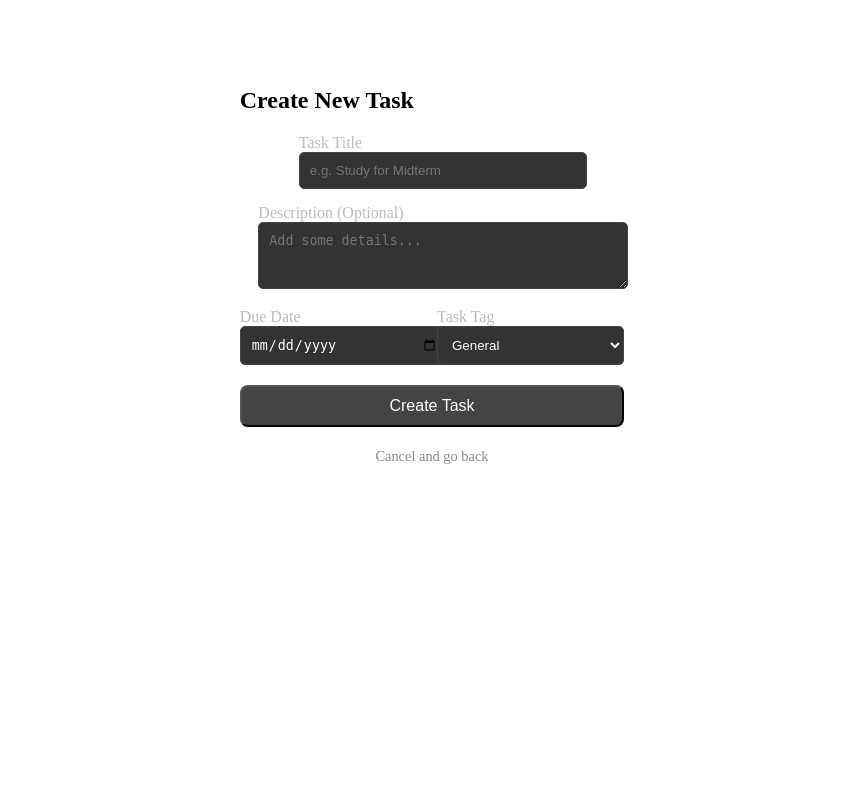
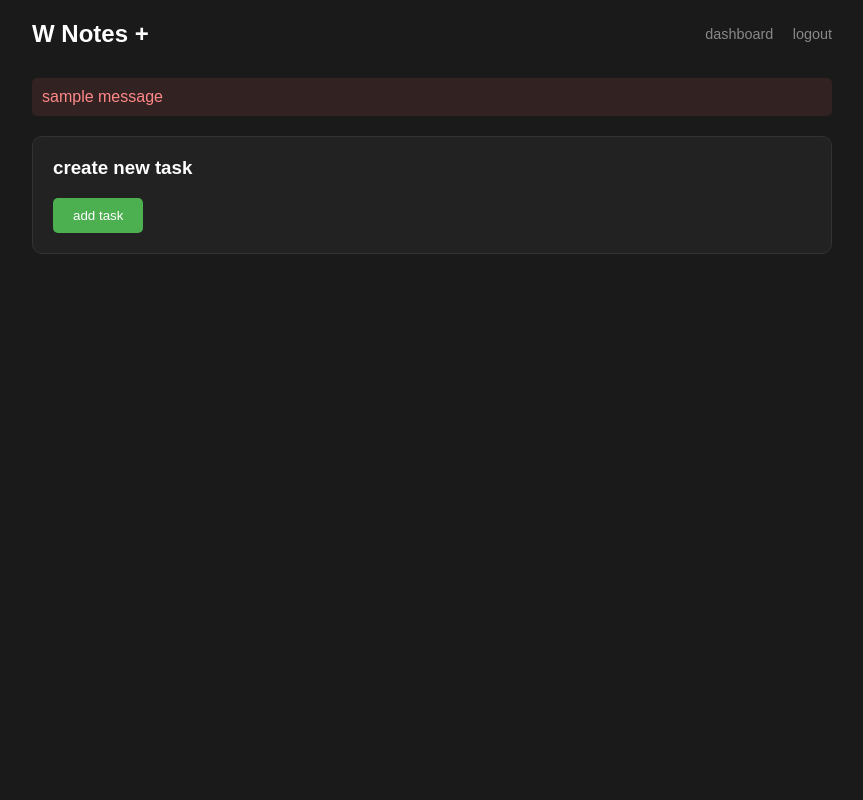
Before and after one commit to NikhilFonseka/studyplanner, a Flask app: page /add_task in a window 1280 px wide. Shown: the whole page, without its empty margins (208-1071 px from the left). Run offline with Flask 3, Linux system fonts and the light colour scheme; a user stored in the database is signed in; tables that the repository leaves empty hold one stand-in row (values such as "Sample post"); one stand-in notice (Sample message) is shown.

Commit message:
template inheritance for addtask, reduces lines of code and reduces clutter

```diff
--- a/static/style.css
+++ b/static/style.css
@@ -1,131 +1,109 @@
+/* base layout */
 body {
-    display: flex;
-    flex-direction: column;
-    align-items: center;
-    min-height: 100vh;
+    background-color: #1a1a1a;
+    color: #e0e0e0;
+    font-family: 'Segoe UI', Tahoma, Geneva, Verdana, sans-serif;
     margin: 0;
-    background-color: #ffffff;
-    padding: 20px;
-    box-sizing: border-box;
+    padding: 0;
+    line-height: 1.6;
 }
 
-.main_title {
-    color: #ff7543;
-    font-size: 40px;
-    margin: 0;
-    align-self: flex-start;
+.container {
+    max-width: 900px;
+    margin: 0 auto;
+    padding: 20px;
 }
 
-form {
-    display: flex;
-    flex-direction: column;
-    align-items: center;
-    justify-content: center;
-    flex-grow: 1;
-}
-
-input.input_group {
-    display: block;
-    width: 320px;
-    padding: 15px;
-    margin: 10px 0;
-    border: 1px solid #a9a9a9;
-    font-size: 18px;
-    box-sizing: border-box;
-}
-
-.button_login {
-    background-color: #444;
-    color: #ffffff;
-    border: none;
-    padding: 15px;
-    font-size: 20px;
-    border-radius: 8px;
-    width: 320px;
-    cursor: pointer;
-    margin-top: 10px;
-}
-
-.signup_row {
-    margin-top: 25px;
-}
-
-.button_signup {
-    background-color: #444;
-    color: #ffffff;
-    padding: 10px 20px;
-    text-decoration: none;
-    border-radius: 8px;
-    font-size: 16px;
-    display: inline-block;
-    width: 280px;
-    text-align: center;
-}
-
-.dashboard_container {
-    padding: 20px;
-    display: block;
-    text-align: left;
-    max-width: 800px;
-    margin: 0 auto;
-}
-
-.top_nav {
+/* header & navigation */
+.header {
     display: flex;
     justify-content: space-between;
     align-items: center;
-    padding-bottom: 10px;
+    padding: 20px 0;
+    border-bottom: 1px solid #333;
     margin-bottom: 30px;
 }
 
-.subject_list {
-    list-style: none;
-    padding: 0;
-    display: grid;
-    grid-template-columns: repeat(auto-fill, minmax(150px, 1fr));
-    gap: 20px;
-    margin-top: 20px;
+.nav-links a {
+    color: #888;
+    text-decoration: none;
+    margin-left: 20px;
+    font-size: 0.9em;
+    transition: color 0.3s;
 }
 
-.subject_card {
-    display: block;
-    background-color: #444;
-    color: white;
-    padding: 30px 10px;
-    text-align: center;
-    text-decoration: none;
-    border-radius: 8px;
-    font-size: 18px;
-}
-/* --- Message Bubbles --- */
-.msg {
-    padding: 10px;
-    border-radius: 10px;
-    max-width: 75%;
-    margin-bottom: 5px;
+.nav-links a:hover { color: #4CAF50; }
+
+/* reusable card component */
+.card {
+    background: #252525;
+    padding: 20px;
+    border-radius: 12px;
+    border: 1px solid #333;
+    margin-bottom: 20px;
+    box-shadow: 0 4px 6px rgba(0,0,0,0.3);
 }
 
-.msg-sent {
-    background: #005c4b;
-    align-self: flex-end;
-    margin-left: auto;
-    text-align: right;
+/* forms & inputs */
+.input-field {
+    width: 100%;
+    padding: 12px;
+    margin-bottom: 15px;
+    background: #121212;
+    border: 1px solid #444;
+    color: white;
+    border-radius: 6px;
+    box-sizing: border-box;
+    font-size: 1em;
 }
 
-.msg-received {
-    background: #333;
-    align-self: flex-start;
+.input-field:focus {
+    outline: none;
+    border-color: #4CAF50;
 }
 
-/* --- Task Tags --- */
-.task-tag {
-    background: #444;
+/* buttons */
+.btn {
+    padding: 12px 20px;
+    border: none;
+    border-radius: 6px;
+    cursor: pointer;
+    font-weight: bold;
+    text-decoration: none;
+    display: inline-block;
+    transition: opacity 0.3s;
+    font-size: 0.9em;
+}
+
+.btn-primary { background-color: #4CAF50; color: white; }
+.btn-secondary { background-color: #444; color: white; }
+.btn-danger { background-color: #cf6679; color: white; }
+.btn:hover { opacity: 0.8; }
+
+/* task & session specific styles */
+.tag-badge {
+    background: #333;
     color: #4CAF50;
-    font-size: 0.7rem;
-    padding: 2px 8px;
-    border-radius: 10px;
-    text-transform: uppercase;
-    font-weight: bold;
-    display: inline-block;
-    margin-bottom: 5px;
+    padding: 3px 8px;
+    border-radius: 4px;
+    font-size: 0.75em;
+    text-transform: lowercase;
 }
+
+.session-item {
+    display: flex;
+    justify-content: space-between;
+    padding: 10px 0;
+    border-bottom: 1px solid #333;
+}
+
+.completed-task {
+    text-decoration: line-through;
+    color: #666;
+}
+
+/* utility classes */
+.flex { display: flex; gap: 15px; align-items: center; }
+.grid { display: grid; grid-template-columns: 1fr 1fr; gap: 20px; }
+.text-small { font-size: 0.85em; color: #888; }
+.mt-10 { margin-top: 10px; }
--- a/templates/addtask.html
+++ b/templates/addtask.html
@@ -1,57 +1,12 @@
-<!DOCTYPE html>
-<html lang="en">
-<head>
-    <meta charset="UTF-8">
-    <link rel="stylesheet" href="/static/style.css">
-    <title>W Notes+ | Add Task</title>
-</head>
-<body>
-    <div style="padding: 20px 0 0 20px;">
-        <h2 style="margin: 0; color: white;">W Notes +</h2>
-    </div>
+{% extends "base.html" %}
 
-    <main class="auth-container">
-        <h2 class="auth_title">Create New Task</h2>
+{% block title %}add task{% endblock %}
 
-        <form action="{{ url_for('add_task') }}" method="POST" class="auth_form">
-            <input type="hidden" name="subject_id" value="{{ request.args.get('subject_id') }}">
-
-            <div class="form-group" style="margin-bottom: 15px;">
-                <label style="color: #bbb;">Task Title</label>
-                <input type="text" name="title" placeholder="e.g. Study for Midterm" required
-                       style="width: 100%; padding: 10px; background: #333; border: 1px solid #444; color: white; border-radius: 5px;">
-            </div>
-
-            <div class="form-group" style="margin-bottom: 15px;">
-                <label style="color: #bbb;">Description (Optional)</label>
-                <textarea name="description" rows="3" placeholder="Add some details..."
-                          style="width: 100%; padding: 10px; background: #333; border: 1px solid #444; color: white; border-radius: 5px;"></textarea>
-            </div>
-
-            <div style="display: flex; gap: 10px; margin-bottom: 20px;">
-                <div style="flex: 1;">
-                    <label style="color: #bbb;">Due Date</label>
-                    <input type="date" name="due_date_str"
-                           style="width: 100%; padding: 10px; background: #333; border: 1px solid #444; color: white; border-radius: 5px;">
-                </div>
-                <div style="flex: 1;">
-                    <label style="color: #bbb;">Task Tag</label>
-                    <select name="tag" style="width: 100%; padding: 10px; background: #333; border: 1px solid #444; color: white; border-radius: 5px;">
-                        <option value="General">General</option>
-                        <option value="Urgent">Urgent </option>
-                        <option value="Homework">Homework </option>
-                        <option value="Study">Study </option>
-                        <option value="Test">Test</option>
-                    </select>
-                </div>
-            </div>
-
-            <button type="submit" class="button_signup" style="width: 100%;">Create Task</button>
-        </form>
-
-        <div style="margin-top: 20px; text-align: center;">
-            <a href="{{ url_for('dashboard') }}" style="color: #888; text-decoration: none; font-size: 0.9em;">Cancel and go back</a>
-        </div>
-    </main>
-</body>
-</html>
+{% block content %}
+<div class="subject_card">
+    <h3 style="margin-top: 0;">create new task</h3>
+    <form action="{{ url_for('add_task') }}" method="POST">
+        <button type="submit" class="button_signup">add task</button>
+    </form>
+</div>
+{% endblock %}
--- /dev/null
+++ b/templates/base.html
@@ -0,0 +1,88 @@
+<!DOCTYPE html>
+<html lang="en">
+<head>
+    <meta charset="UTF-8">
+    <meta name="viewport" content="width=device-width, initial-scale=1.0">
+    <title>W Notes+ | {% block title %}{% endblock %}</title>
+
+    <style>
+        body {
+            background-color: #1a1a1a;
+            color: white;
+            font-family: Arial, sans-serif;
+            margin: 0;
+            padding: 20px;
+        }
+        .container {
+            max-width: 800px;
+            margin: 0 auto;
+        }
+        .header {
+            display: flex;
+            justify-content: space-between;
+            align-items: center;
+            margin-bottom: 30px;
+        }
+        .nav-links a {
+            color: #888;
+            text-decoration: none;
+            margin-left: 15px;
+            font-size: 0.9em;
+        }
+        .nav-links a:hover {
+            color: white;
+        }
+        .flash-messages {
+            background: #332222;
+            color: #ff8888;
+            padding: 10px;
+            border-radius: 5px;
+            margin-bottom: 20px;
+            list-style: none;
+        }
+        .subject_card {
+            background: #222;
+            padding: 20px;
+            border-radius: 10px;
+            border: 1px solid #333;
+            margin-bottom: 20px;
+        }
+        .button_signup {
+            background-color: #4CAF50;
+            color: white;
+            padding: 10px 20px;
+            border: none;
+            border-radius: 5px;
+            cursor: pointer;
+        }
+    </style>
+</head>
+<body>
+    <div class="container">
+        <header class="header">
+            <h2 style="margin: 0;">W Notes +</h2>
+            <nav class="nav-links">
+                {% if session.get('user_id') %}
+                    <a href="{{ url_for('dashboard') }}">dashboard</a>
+                    <a href="{{ url_for('logout') }}">logout</a>
+                {% else %}
+                    <a href="{{ url_for('signin') }}">signin</a>
+                    <a href="{{ url_for('signup') }}">signup</a>
+                {% endif %}
+            </nav>
+        </header>
+
+        {% with messages = get_flashed_messages() %}
+          {% if messages %}
+            <ul class="flash-messages">
+              {% for message in messages %}
+                <li>{{ message|lower }}</li>
+              {% endfor %}
+            </ul>
+          {% endif %}
+        {% endwith %}
+
+        {% block content %}{% endblock %}
+    </div>
+</body>
+</html>
```
